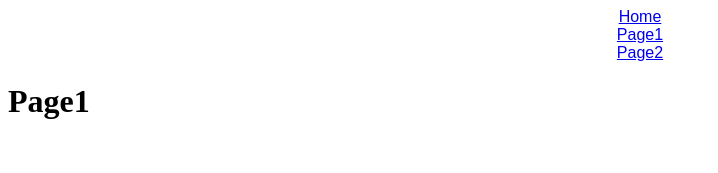
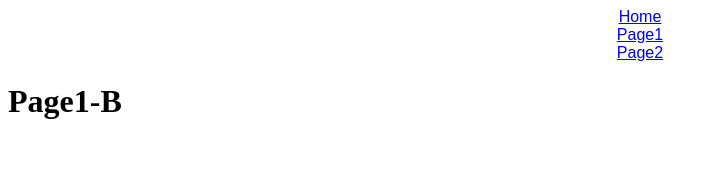
Before and after one commit to hirooutdoor/react-router-pr, a React (Create React App) app: page /page1/b in a window 1280 px wide. Shown: the top 173 px of the page, without its empty margins (0-718 px from the left). Built offline with nearby package versions, Linux system fonts and the light colour scheme.

Commit message:
Add nesting link

```diff
--- a/src/App.js
+++ b/src/App.js
@@ -1,7 +1,9 @@
 import { BrowserRouter, Link, Switch, Route } from "react-router-dom";
 
+import { Home } from "./Home";
 import { Page1 } from "./Page1";
-import { Home } from "./Home";
+import { Page1A } from "./Page1-A";
+import { Page1B } from "./Page1-B";
 import { Page2 } from "./Page2";
 import "./styles.css";
 
@@ -19,9 +21,22 @@ export default function App() {
         <Route exact path="/">
           <Home />
         </Route>
-        <Route path="/page1">
-          <Page1 />
-        </Route>
+        <Route
+          path="/page1"
+          render={() => (
+            <Switch>
+              <Route exact path="/page1">
+                <Page1 />
+              </Route>
+              <Route path="/page1/a">
+                <Page1A />
+              </Route>
+              <Route path="/page1/b">
+                <Page1B />
+              </Route>
+            </Switch>
+          )}
+        />
         <Route path="/page2">
           <Page2 />
         </Route>
--- /dev/null
+++ b/src/Page1-A.jsx
@@ -0,0 +1,7 @@
+export const Page1A = () => {
+  return (
+    <div>
+      <h1>Page1-A</h1>
+    </div>
+  );
+};
--- /dev/null
+++ b/src/Page1-B.jsx
@@ -0,0 +1,7 @@
+export const Page1B = () => {
+  return (
+    <div>
+      <h1>Page1-B</h1>
+    </div>
+  );
+};
--- a/src/Page1.jsx
+++ b/src/Page1.jsx
@@ -1,7 +1,12 @@
+import { Link } from "react-router-dom";
+
 export const Page1 = () => {
   return (
     <div>
       <h1>Page1</h1>
+      <Link to="/page1/a">Page1-A</Link>
+      <br />
+      <Link to="/page1/b">Page1-B</Link>
     </div>
   );
 };
```
